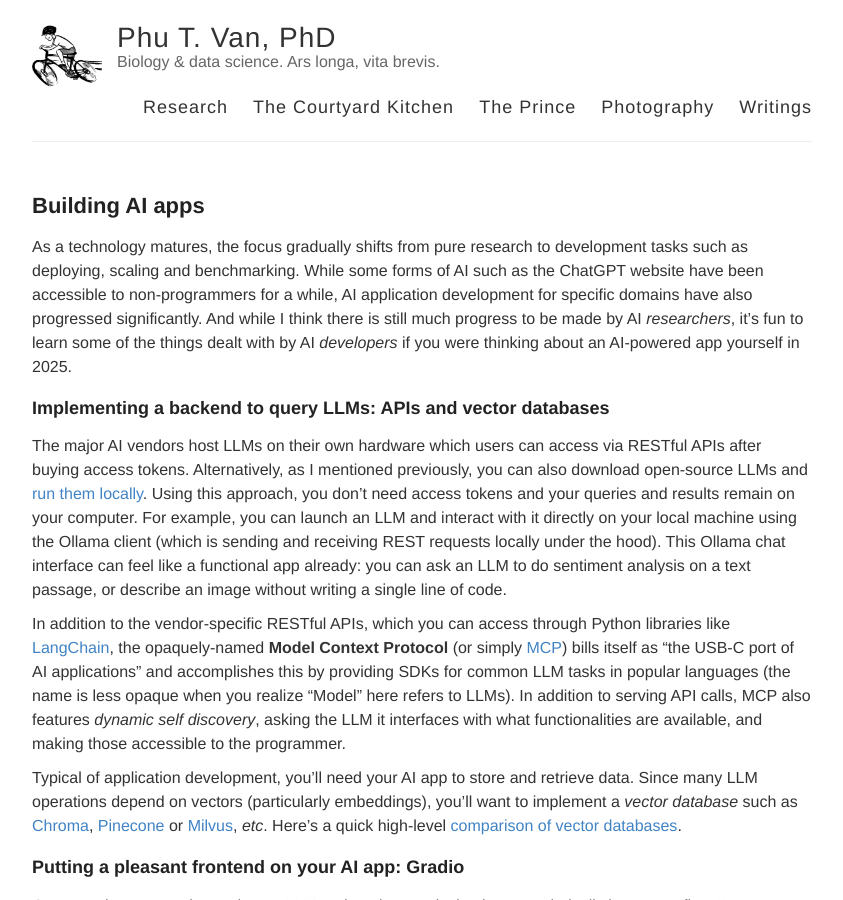
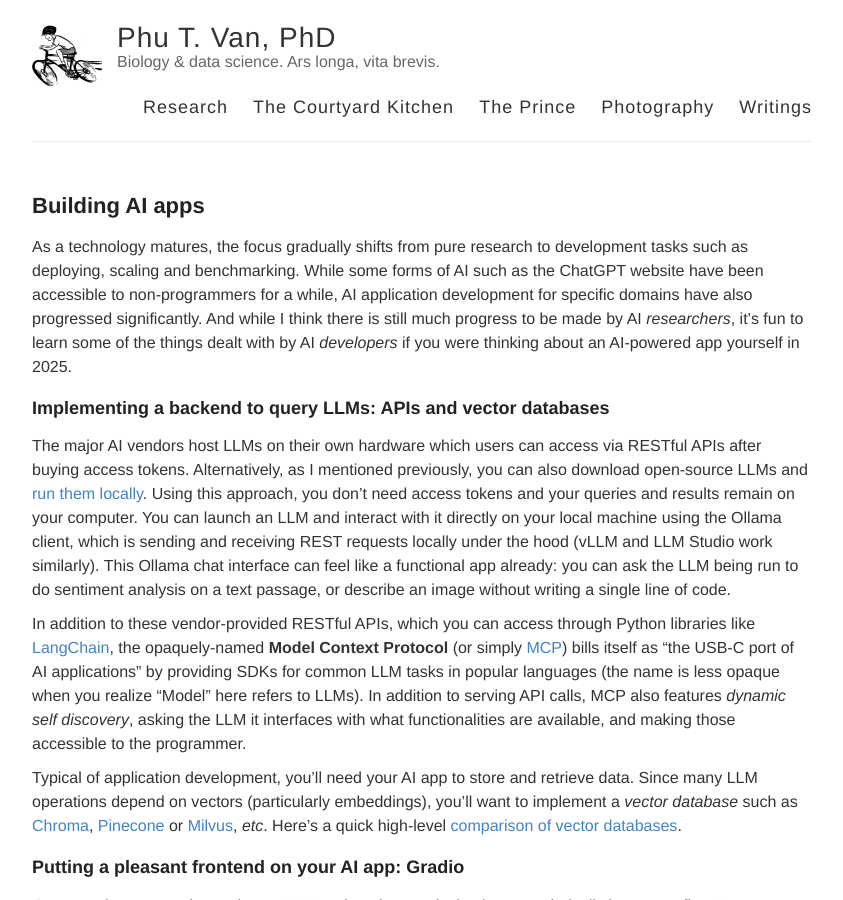
Before and after one commit to ptvan/ptvan.github.io, a Jekyll site: the page built from _posts/2025-06-06-building-AI-apps.md, in a window 1280 px wide and 900 px high. Shown: the whole window, without its empty margins (218-1061 px from the left). Built offline with Jekyll 4.4.1, drawn with Linux system fonts in a browser that asks for light colours.

Commit message:
fixed typos and cleaned up

```diff
--- a/_posts/2025-06-06-building-AI-apps.md
+++ b/_posts/2025-06-06-building-AI-apps.md
@@ -7,9 +7,9 @@ As a technology matures, the focus gradually shifts from pure research to develo
 
 ### Implementing a backend to query LLMs: APIs and vector databases
 
-The major AI vendors host LLMs on their own hardware which users can access via RESTful APIs after buying access tokens. Alternatively, as I mentioned previously, you can also download open-source LLMs and [run them locally]((https://ptvan.github.io/neural-networks/)). Using this approach, you don't need access tokens and your queries and results remain on your computer. For example, you can launch an LLM and interact with it directly on your local machine using the Ollama client (which is sending and receiving REST requests locally under the hood). This Ollama chat interface can feel like a functional app already: you can ask an LLM to do sentiment analysis on a text passage, or describe an image without writing a single line of code.
+The major AI vendors host LLMs on their own hardware which users can access via RESTful APIs after buying access tokens. Alternatively, as I mentioned previously, you can also download open-source LLMs and [run them locally](https://ptvan.github.io/neural-networks/). Using this approach, you don't need access tokens and your queries and results remain on your computer. You can launch an LLM and interact with it directly on your local machine using the Ollama client, which is sending and receiving REST requests locally under the hood (vLLM and LLM Studio work similarly). This Ollama chat interface can feel like a functional app already: you can ask the LLM being run to do sentiment analysis on a text passage, or describe an image without writing a single line of code.
 
-In addition to the vendor-specific RESTful APIs, which you can access through Python libraries like [LangChain](https://python.langchain.com/docs/introduction/), the opaquely-named **Model Context Protocol** (or simply [MCP](https://modelcontextprotocol.io/)) bills itself as "the USB-C port of AI applications" and accomplishes this by providing SDKs for common LLM tasks in popular languages (the name is less opaque when you realize "Model" here refers to LLMs). In addition to serving API calls, MCP also features _dynamic self discovery_, asking the LLM it interfaces with what functionalities are available, and making those accessible to the programmer.
+In addition to these vendor-provided RESTful APIs, which you can access through Python libraries like [LangChain](https://python.langchain.com/docs/introduction/), the opaquely-named **Model Context Protocol** (or simply [MCP](https://modelcontextprotocol.io/)) bills itself as "the USB-C port of AI applications" by providing SDKs for common LLM tasks in popular languages (the name is less opaque when you realize "Model" here refers to LLMs). In addition to serving API calls, MCP also features _dynamic self discovery_, asking the LLM it interfaces with what functionalities are available, and making those accessible to the programmer.
 
 Typical of application development, you'll need your AI app to store and retrieve data. Since many LLM operations depend on vectors (particularly embeddings), you'll want to implement a _vector database_ such as [Chroma](https://www.trychroma.com/), [Pinecone](https://www.pinecone.io/) or [Milvus](https://milvus.io/), _etc_. Here's a quick high-level [comparison of vector databases](https://medium.com/@EjiroOnose/vector-database-what-is-it-and-why-you-should-know-it-ae7e7dca82a4).
 
```
